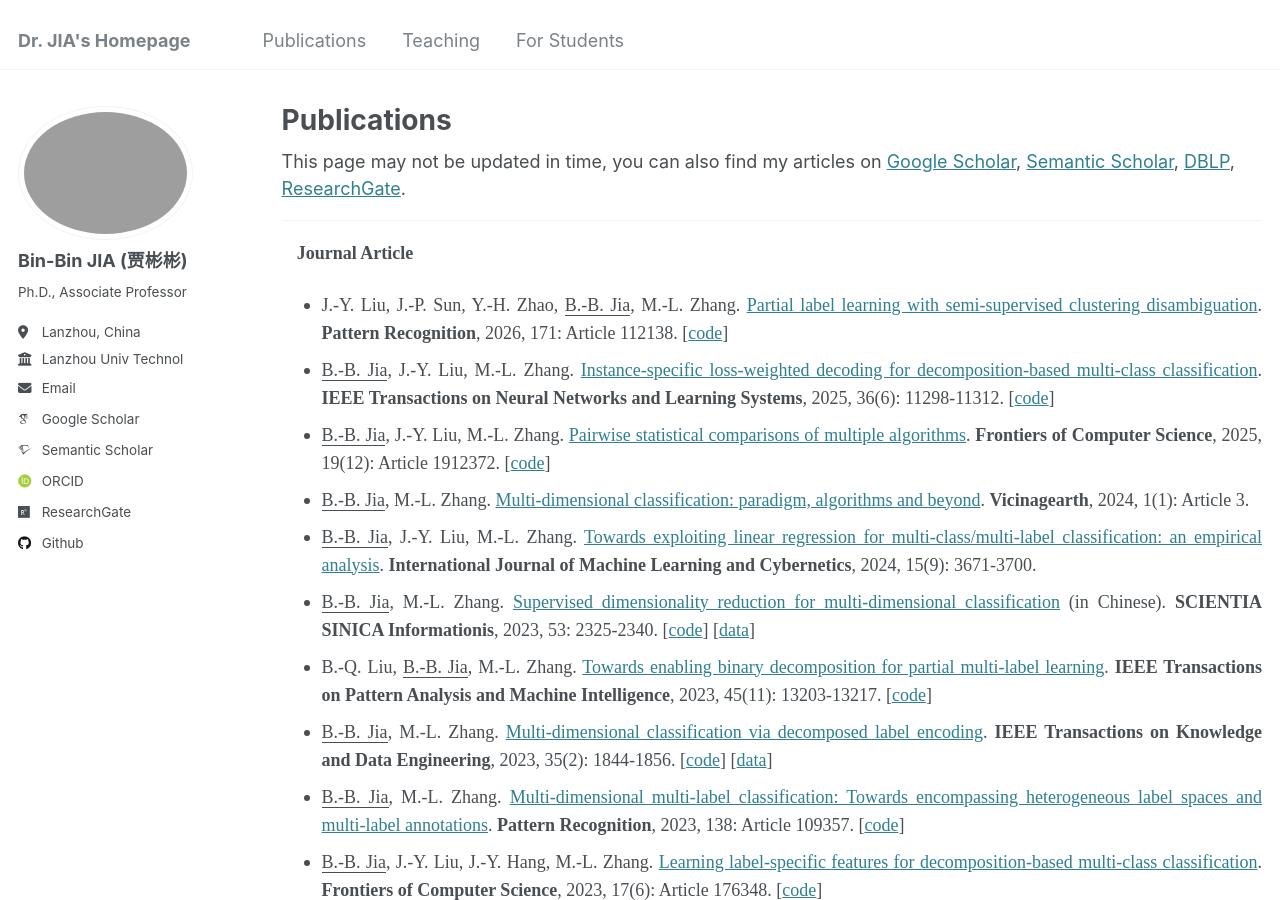
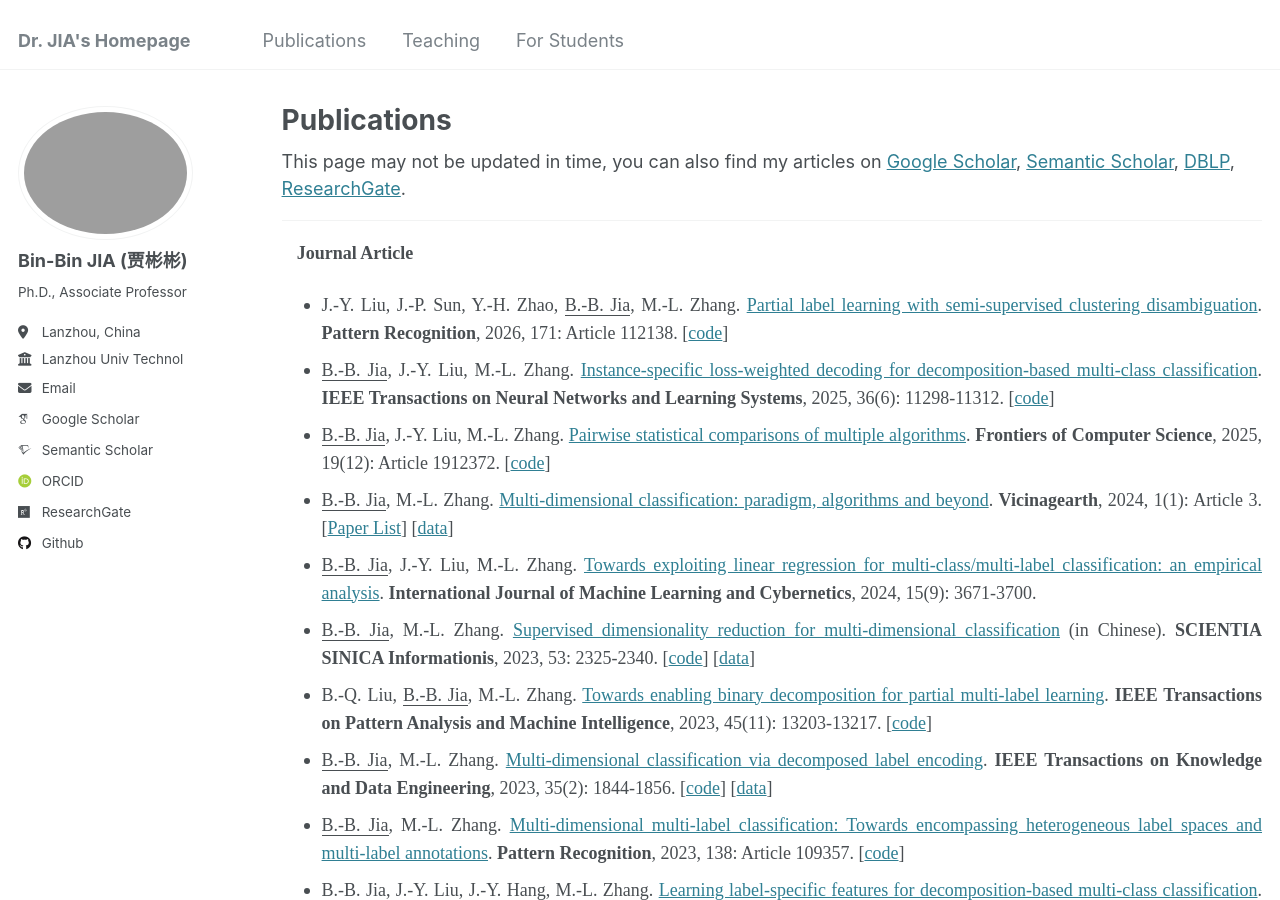
Before and after one commit to jiabinbin-ai/jiabinbin-ai.github.io, a Jekyll site: the page built from _pages/publications.html, in a window 1280 px wide and 900 px high. Built offline with Jekyll 4.4.1, drawn with Linux system fonts in a browser that asks for light colours; some web fonts are replaced.

Commit message:
Update publications.html

```diff
--- a/_pages/publications.html
+++ b/_pages/publications.html
@@ -35,7 +35,7 @@ author_profile: true
 	<b>Frontiers of Computer Science</b>, 2025, 19(12): Article 1912372. [<a href="https://github.com/jiabinbin-ai/pairwise_compare">code</a>]</font></span></li>
 	<li>
 	<p align="justify" style="line-height: 150%; margin-top:8px; margin-bottom:0">
-	<span lang="en-us"><font face="Times New Roman"><u>B.-B. Jia</u>, M.-L. Zhang. <a href="https://doi.org/10.1007/s44336-024-00004-7">Multi-dimensional classification: paradigm, algorithms and beyond</a>. <b>Vicinagearth</b>, 2024, 1(1): Article 3. </font></span></li>
+	<span lang="en-us"><font face="Times New Roman"><u>B.-B. Jia</u>, M.-L. Zhang. <a href="https://doi.org/10.1007/s44336-024-00004-7">Multi-dimensional classification: paradigm, algorithms and beyond</a>. <b>Vicinagearth</b>, 2024, 1(1): Article 3. [<a href="https://github.com/jiabinbin-ai/articles-on-MDC/">Paper List</a>] [<a href="https://palm.seu.edu.cn/zhangml/Resources.htm#MDC_data">data</a>]</font></span></li>
 	<li>
 	<p align="justify" style="line-height: 150%; margin-top:8px; margin-bottom:0">
 	<span lang="en-us"><font face="Times New Roman"><u>B.-B. Jia</u>, J.-Y. Liu, M.-L. Zhang. <a href="https://doi.org/10.1007/s13042-024-02114-6">Towards exploiting linear regression for multi-class/multi-label classification: an empirical analysis</a>. <b>International Journal of Machine Learning and Cybernetics</b>,
```
